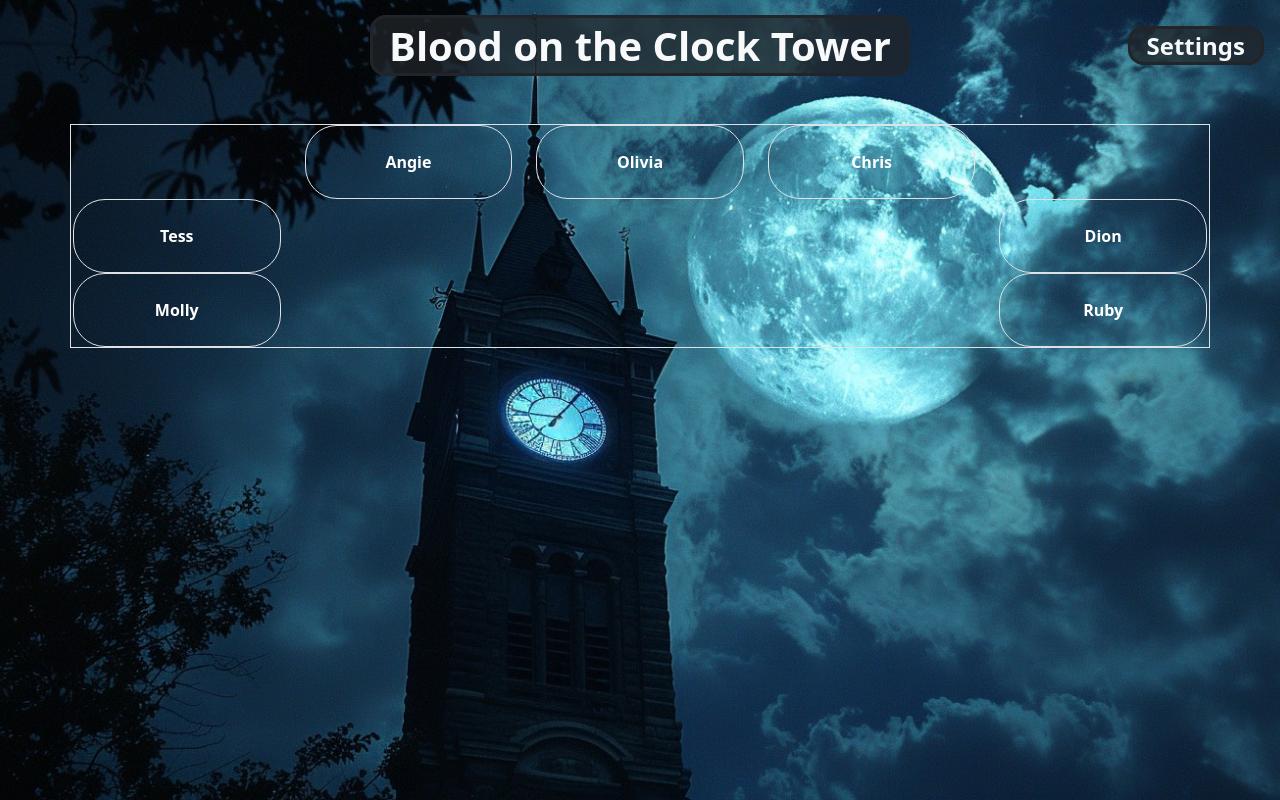
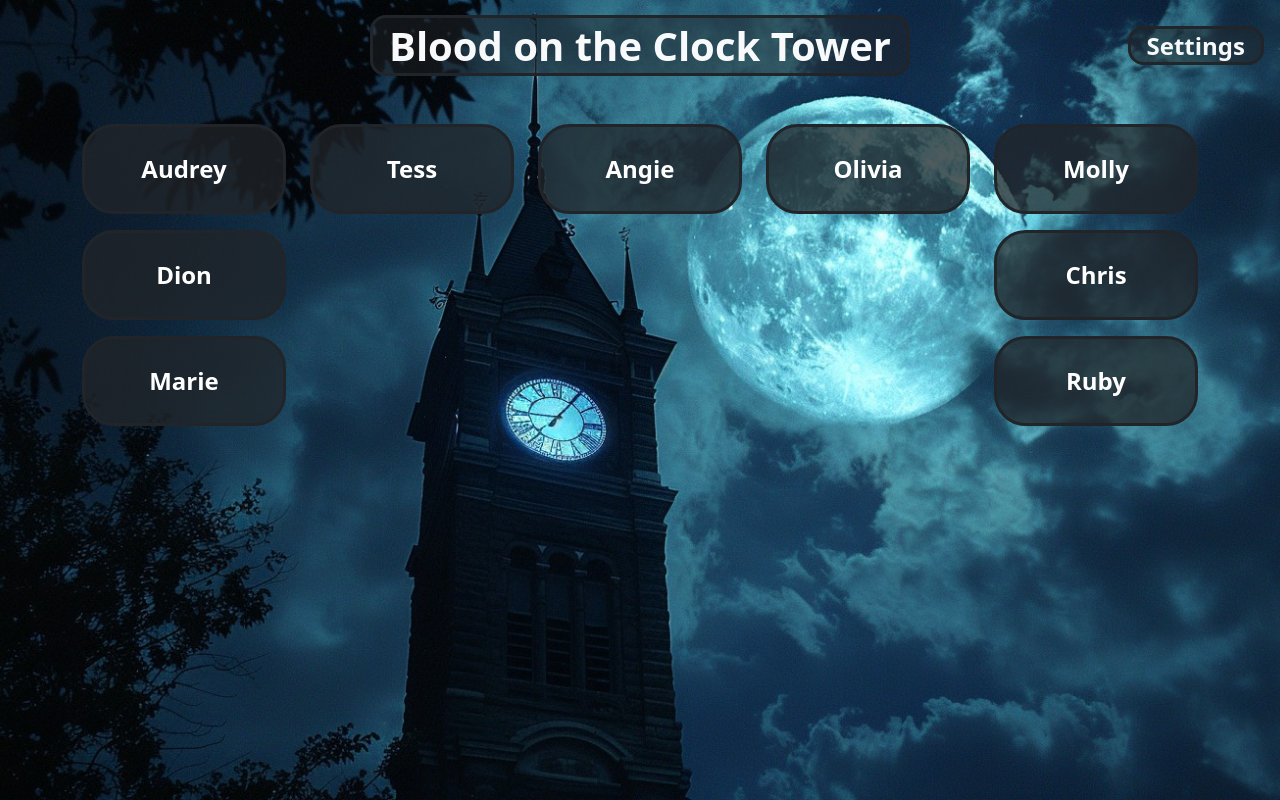
Before and after one commit to mhm1117/botc, a plain HTML site: page index.html in a window 1280 px wide. Drawn offline with Linux system fonts and the light colour scheme.

Commit message:
testing out grid more

```diff
--- a/index.html
+++ b/index.html
@@ -8,35 +8,35 @@
     <title>Blood on the Clocktower</title>
 </head>
 <body class="p-3 w-100">
-    <div id="navbar" class="w-100 d-grid text-nowrap ">
+    <div id="navbar" class="w-100 text-nowrap">
         <div class="row">
             <div class="col"></div>
-            <div class="col text-center"><span class="px-3 text-light fs-1 fw-bold bg-dark bg-opacity-75 border border-dark border-3 rounded-4">Blood on the Clock Tower</span></div>
-            <div class="col text-end my-auto"><span class="px-3 text-light fs-4 fw-bold bg-dark bg-opacity-75 border border-dark border-3 rounded-4">Settings</span></div>
+            <div class="col text-center"><span class="px-3 text-light fs-1 fw-bold bg-dark bg-opacity-50 border border-dark border-3 rounded-4">Blood on the Clock Tower</span></div>
+            <div class="col text-end my-auto"><span class="px-3 text-light fs-4 fw-bold bg-dark bg-opacity-50 border border-dark border-3 rounded-4">Settings</span></div>
         </div>
     </div>
 
-    <div id="circle-container" class="container mt-5 d-grid g-1 text-center text-white fw-bold border">
-        <div class="row">
+    <div id="circle-container" class="container mt-5 text-center text-white fs-4 fw-bold">
+        <div class="row my-3">
             <div class="col">
-
+                <div class="py-4 px-1 border border-dark border-3 bg-dark bg-opacity-75 rounded-5">Audrey</div>
             </div>
             <div class="col">
-                <div class="p-4 border rounded-5">Angie</div>
+                <div class="py-4 px-1 border border-dark border-3 bg-dark bg-opacity-75 rounded-5">Tess</div>
             </div>
             <div class="col">
-                <div class="py-4 border rounded-5">Olivia</div>
+                <div class="py-4 px-1 border border-dark border-3 bg-dark bg-opacity-75 rounded-5">Angie</div>
             </div>
             <div class="col">
-                <div class="py-4 border rounded-5">Chris</div>
+                <div class="py-4 px-1 border border-dark border-3 bg-dark bg-opacity-75 rounded-5">Olivia</div>
             </div>
             <div class="col">
-
+                <div class="py-4 px-1 border border-dark border-3 bg-dark bg-opacity-75 rounded-5">Molly</div>
             </div>
         </div>
-        <div class="row">
+        <div class="row my-3">
             <div class="col">
-                <div class="py-4 border rounded-5">Tess</div>
+                <div class="py-4 px-1 border border-dark border-3 bg-dark bg-opacity-75 rounded-5">Dion</div>
             </div>
             <div class="col">
 
@@ -48,12 +48,12 @@
 
             </div>
             <div class="col">
-                <div class="py-4 border rounded-5">Dion</div>
+                <div class="py-4 px-1 border border-dark border-3 bg-dark bg-opacity-75 rounded-5">Chris</div>
             </div>
         </div>
-        <div class="row">
+        <div class="row my-3">
             <div class="col">
-                <div class="py-4 border rounded-5">Molly</div>
+                <div class="py-4 px-1 border border-dark border-3 bg-dark bg-opacity-75 rounded-5">Marie</div>
             </div>
             <div class="col">
 
@@ -65,7 +65,7 @@
 
             </div>
             <div class="col">
-                <div class="py-4 border rounded-5">Ruby</div>
+                <div class="py-4 px-1 border border-dark border-3 bg-dark bg-opacity-75 rounded-5">Ruby</div>
             </div>
         </div>
     </div>
```
